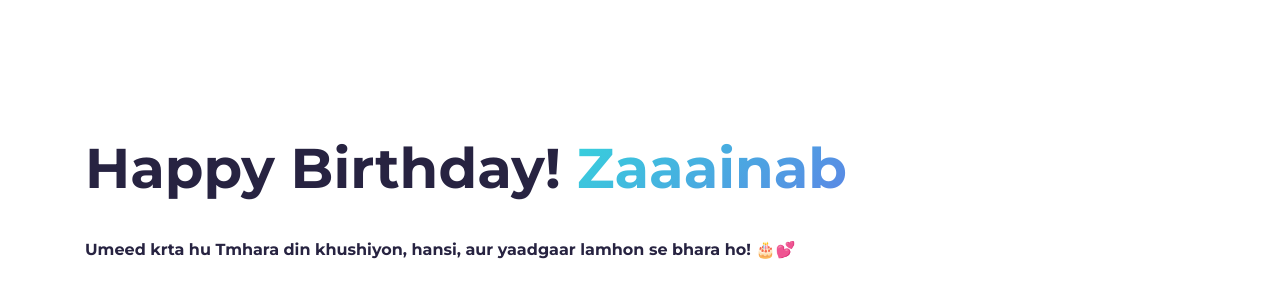
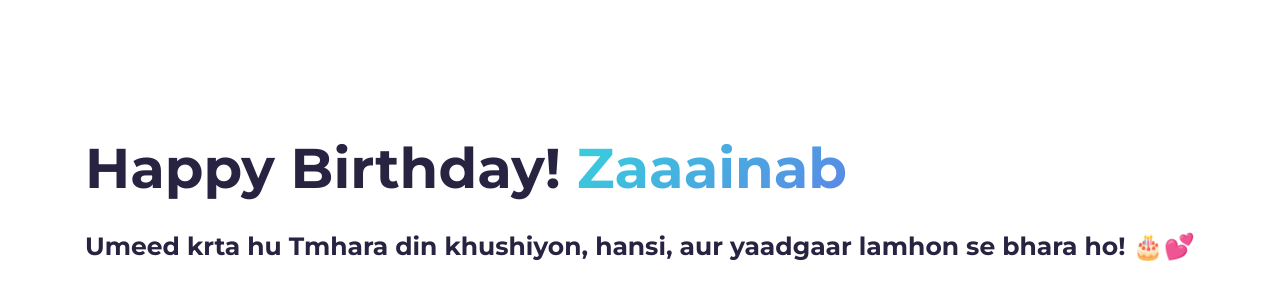
Before and after one commit to ayazahmed404/ayazahmed404.github.io, a plain HTML site: page index.html in a window 1280 px wide. Shown: the part 182-482 px from the top of the page. Drawn offline with Linux system fonts and the light colour scheme.

Commit message:
Update index.html

```diff
--- a/index.html
+++ b/index.html
@@ -29,7 +29,7 @@
         <h1 class="hero-title">
           Happy Birthday! <span class="text-color-main name">Zaaainab</span>
           <br />
-          <span style="font-size: 1.6rem;">Umeed krta hu Tmhara din khushiyon, hansi, aur yaadgaar lamhon se bhara ho! 🎂💕</span>
+          <span style="font-size: 2.5rem;">Umeed krta hu Tmhara din khushiyon, hansi, aur yaadgaar lamhon se bhara ho! 🎂💕</span>
 
         </h1>
 
```
